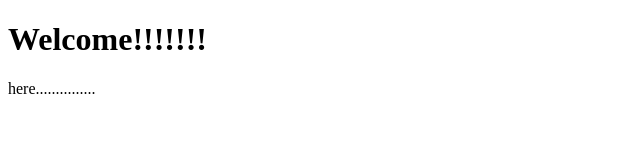
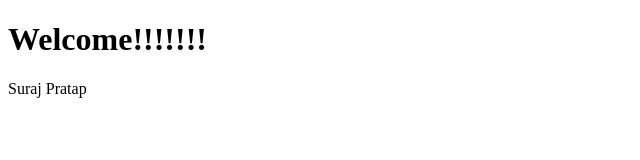
Before and after one commit to surajpratap02/learning, a plain HTML site: page index.html in a window 1280 px wide. Shown: the full height of the page, 0-640 px from the left. Drawn offline with Linux system fonts and the light colour scheme.

Commit message:
change name

```diff
--- a/index.html
+++ b/index.html
@@ -7,6 +7,6 @@
 </head>
 <body>
     <h1>Welcome!!!!!!!</h1>
-    <p>here...............</p>
+    <p>Suraj Pratap</p>
 </body>
 </html>
```
